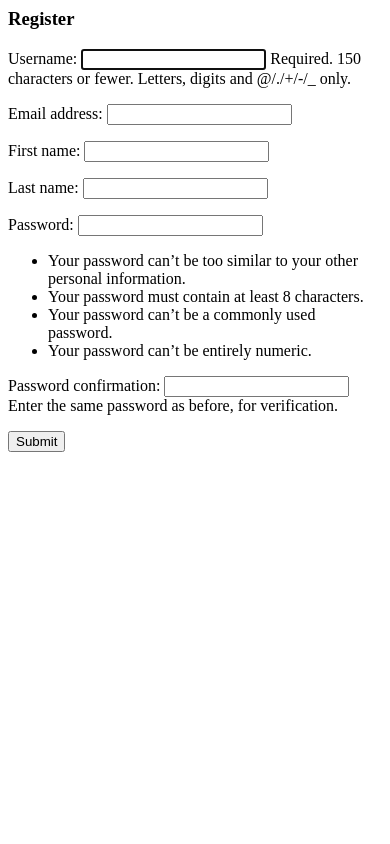
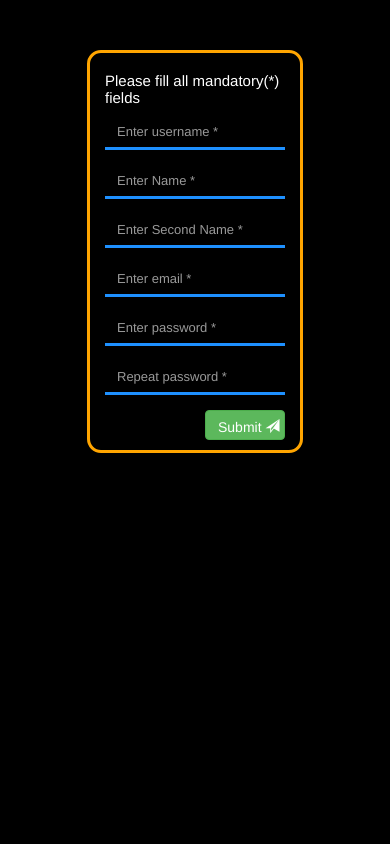
Before and after one commit to gyogy/SnowShare, a Django app: page /rides/register/ in a window 390 px wide. Run offline with Django 3.2, Linux system fonts and the light colour scheme; some libraries are stand-ins or nearby versions.

Commit message:
added css and html for register page

```diff
--- /dev/null
+++ b/SnowShare/rides/static/css/registration.css
@@ -0,0 +1,77 @@
+body{
+	background:black;
+}
+
+.container{
+	display:flex;
+	flex-direction:row;
+	justify-content:center;
+	align-items:center;
+}
+.form-control{
+	border:none;
+	border-bottom:3px solid dodgerblue;
+	background:black;
+	color:white;
+	border-radius:0px;
+}
+
+.row{
+	width:60%;
+	margin-top:50px;
+	border: 3px solid orange;
+	border-radius:14px;
+	height:auto;
+}
+
+form h2{
+	color:white;
+}
+
+.checkbox span{
+	color:white;
+}
+
+.checkbox{
+	float:left;
+}
+
+button{
+	float:right;
+	width:120px;
+}
+
+@media(max-width:768px){
+	body{
+		font-size:10px;
+	}
+
+	h2{
+		font-size:15px;
+	}
+
+	input[type=text]{
+		font-size:13px;
+	}
+
+	input[type=password]{
+		font-size:13px;
+	}
+
+	input[type=email]{
+		font-size:13px;
+	}
+
+	button{
+		width:80px;
+		height:30px;
+		float:right;
+		font-size:10px;
+		margin-bottom:10px;
+	}
+
+	.checkbox{
+		display:inline;
+	}
+
+}
--- a/SnowShare/rides/templates/accounts/register.html
+++ b/SnowShare/rides/templates/accounts/register.html
@@ -1,28 +1,37 @@
-<h3>Register</h3>
+{% load static %}
 
-<form method="POST">
-	{% csrf_token %}
-<!-- 	{{form.username.label}}
-	{{form.username}}
+<link href="//maxcdn.bootstrapcdn.com/bootstrap/3.3.0/css/bootstrap.min.css" rel="stylesheet" id="bootstrap-css">
+<link rel="stylesheet" href="{% static 'css/registration.css' %}">
+<script src="//maxcdn.bootstrapcdn.com/bootstrap/3.3.0/js/bootstrap.min.js"></script>
+<script src="//code.jquery.com/jquery-1.11.1.min.js"></script>
+<!------ Include the above in your HEAD tag ---------->
 
-	{{form.first_name.label}}
-	{{form.first_name}}
+<div class="container">
+  <div class="row">
+  <form method="POST" class="col-xs-12 col-sm-12 col-md-12">
+  	{% csrf_token %}
+  <h2>Please fill all mandatory(*) fields</h2>
+  <div class="form-group">
+  	<input type="text" class="form-control" id="username" placeholder="Enter username *" name="username" required>
+  </div>
+  <div class="form-group">
+      <input type="text" class="form-control" id="name" placeholder="Enter Name *" name="first_name" required>
+    </div>
 
-	{{form.last_name.label}}
-	{{form.last_name}}
+	<div class="form-group">
+      <input type="text" class="form-control" id="surname" placeholder="Enter Second Name *" name="last_name" required>
+    </div>
 
-	{{form.email.label}}
-	{{form.email}}
-
-	{{form.passowrd1.label}}
-	{{form.password1}}
-
-	{{form.password2.label}}
-	{{form.password2}} -->
-	{{ form.as_p}}
-	{% for message in messages %}
-		<p>{{message}}</p>
-	{% endfor %}
-
-	<input type="submit" name="Create User">
-</form>
+    	<div class="form-group">
+      <input type="email" class="form-control" id="email" placeholder="Enter email *" name="email" required>
+    </div>
+	<div class="form-group">
+      <input type="password" class="form-control" id="pwd" placeholder="Enter password *" name="password1" required>
+   </div>
+   <div class="form-group">
+      <input type="password" class="form-control" id="pwd" placeholder="Repeat password *" name="password2" required>
+   </div>
+    <button type="submit" class="btn btn-success">Submit <i class="glyphicon glyphicon-send"></i></button>
+  </form>
+  </div>
+</div>
```
